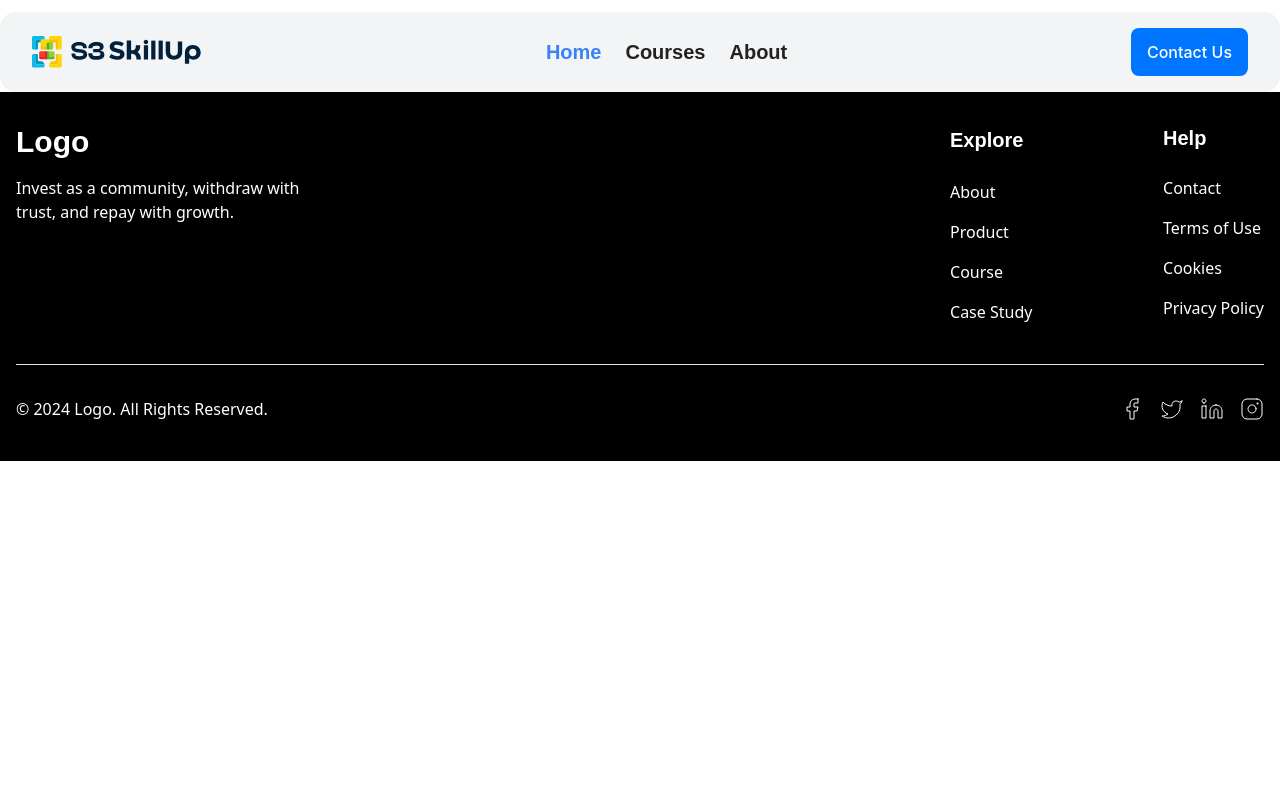
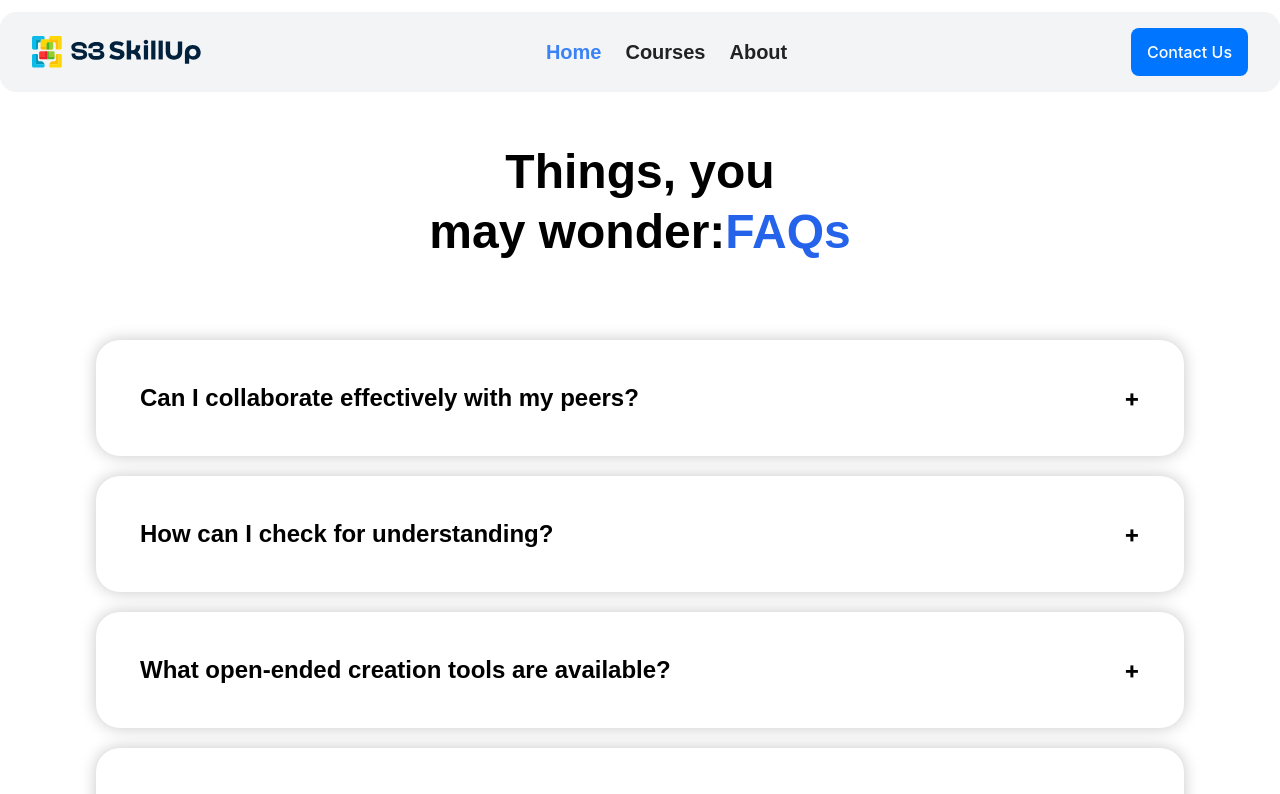
Before and after one commit to priyarajanharshini/skill-up, a React (Create React App) app: page /FAQ in a window 1280 px wide. Shown: the top 794 px of the page. Built offline with nearby package versions, Linux system fonts and the light colour scheme.

Commit message:
founter code

```diff
--- a/src/App.js
+++ b/src/App.js
@@ -1,7 +1,7 @@
 import './App.css';
 import 'tailwindcss/tailwind.css';
 import { BrowserRouter, Routes, Route } from "react-router-dom";
-import Things from './Component/Things';
+import FAQ from './Component/FAQ';
 import Whyus from './Component/whyus';
 import Glimb from './Component/Glimb';
 import GetStarted from './Component/GetStarted';
@@ -9,7 +9,9 @@ import Topbar from './Component/Topbar';
 import Home from './Component/Home';
 import AboutUs from'./Component/AboutUs';
 import StudentSays from './Component/StudentSays';
+
 import Footer from './Component/Footer';
+import Founter from './Component/Founter';
 
 function App() {
   return (
@@ -18,12 +20,13 @@ function App() {
       <BrowserRouter>
 
           <Routes>
-          <Route path="/Things" element={<Things />}></Route>
+          <Route path="/FAQ" element={<FAQ />}></Route>
           <Route path="/Whyus" element={<Whyus/>}></Route>
           <Route path="/Glimb" element={<Glimb />}></Route>
           <Route path="/GetStarted" element={<GetStarted />}></Route>
           <Route path="/Home" element={<Home />}></Route>
           <Route path="/AboutUs" element={<AboutUs/>}></Route>
+          <Route path="/Founter" element={<Founter/>}></Route>
           <Route path="/StudentSays" element={<StudentSays/>}></Route>
           </Routes>
       </BrowserRouter>
--- /dev/null
+++ b/src/Component/FAQ.js
@@ -0,0 +1,70 @@
+import React, { useState } from "react";
+
+function FAQ() {
+  const [expandedIndex, setExpandedIndex] = useState(null);
+
+  const questions = [
+    "Can I collaborate effectively with my peers?",
+    "How can I check for understanding?",
+    "What open-ended creation tools are available?",
+    "How can I check for understanding?",
+    "Is the platform user-friendly?"
+  ];
+
+  const answers = [
+    "Yes, the platform includes various tools to enhance collaboration such as shared workspaces, live chats, and real-time document editing.",
+    "To check for understanding, you can use interactive quizzes, feedback forms, and progress tracking features available on the platform.",
+    "There are multiple open-ended creation tools such as customizable templates, media upload options, and project-based learning modules.",
+    "You can check for understanding through quizzes, assignments, and interactive activities that provide instant feedback.",
+    "Yes, the platform is designed to be intuitive and user-friendly, with easy navigation, help guides, and customer support."
+  ];
+
+  const handleExpand = (index) => {
+    setExpandedIndex(expandedIndex === index ? null : index);
+  };
+
+  return (
+    <div className="Things">
+      <div className="heading">
+        <p className="font-clash text-4xl font-extrabold text-center my-14 text-custom-gray sm:text-3xl md:text-5xl">
+          <span className="pb-2 inline-block mb-1">Things, you</span>
+          <br />
+          <span>may wonder:</span>
+          <span className="text-blue-600/100">
+            FAQ<span>s</span>
+          </span>
+        </p>
+      </div>
+
+      <div className="pt-7 mb-16">
+        {questions.map((question, index) => (
+          <div
+            key={index}
+            className={`group flex flex-col items-center justify-between gap-0 rounded-3xl divide-solid p-8 font-Arial sans-serif text-base shadow-custom-box mx-auto mb-[20px] max-w-[85%] ${
+              expandedIndex === index ? "border  bg-white" : "hover:border-white hover:bg-white"
+            }`}
+          >
+            <div className="flex items-center justify-between w-full">
+              <p className="font-clash text-2xl font-bold leading-7 text-center p-3">
+                {question}
+              </p>
+              <p
+                className="text-2xl font-bold leading-7 text-center p-3 cursor-pointer"
+                onClick={() => handleExpand(index)}
+              >
+                {expandedIndex === index ? "-" : "+"}
+              </p>
+            </div>
+            {expandedIndex === index && (
+              <div className="font-clash text-lg font-semibold leading-7 pl-9 p-3">
+                {answers[index]}
+              </div>
+            )}
+          </div>
+        ))}
+      </div>
+    </div>
+  );
+}
+
+export default FAQ;
--- a/src/Component/Footer.js
+++ b/src/Component/Footer.js
@@ -2,8 +2,10 @@ import React from "react";
 
 function Footer() {
     return (
-        <footer className="bg-black">
-            <div className="mx-auto w-full max-w-screen-xl p-4 py-6 lg:py-8 ">
+        <footer className="bg-black mt-14">
+            <div className="mx-auto  max-w-screen-xl p-14 py-6 lg:py-8 ">
+
+
                 <div className="md:flex md:justify-between">
                     <div className="mb-6 md:mb-0">
                         <h3 className="font-clash self-center text-3xl text-left font-semibold text-white leading-9">Logo</h3>
@@ -30,7 +32,7 @@ function Footer() {
                             </ul>
                         </div>
                         <div>
-                            <h2 className="font-clash mb-6 text-xl font-semibold  text-white">Help</h2>
+                            <h2 className="font-clash mb-6 text-xl font-semibold  text-white leading-8">Help</h2>
                             <ul className="text-white font-sans text-base font-light leading-6">
                                 <li className="mb-4">
                                     <a className="">Contact</a>
@@ -48,7 +50,7 @@ function Footer() {
                         </div>
                     </div>
                 </div>
-                <hr className="my-6 sm:mx-auto lg:my-6 border-custom-border" />
+                <hr className="my-6 sm:mx-auto lg:my-6 border-custom-gray" />
 
                 <div className="flex w-full flex-col items-center justify-center  md:flex-row md:justify-between">
                     <span className="text-white font-sans text-base font-light leading-6">
--- /dev/null
+++ b/src/Component/Founter.js
@@ -0,0 +1,42 @@
+import React from "react";
+import Fount from '../Images/Fount.svg';
+
+function Founter() {
+    return (
+        <div className="container mx-auto p-4">
+            <div className="text-center my-8">
+                <p className="font-clash text-5xl font-semibold text-custom-gray">
+                    <span className="mr-4">Our</span>
+                    <span className="text-blue-600">Founder’s message</span>
+                </p>
+            </div>
+
+            <div className="grid grid-cols-1 md:grid-cols-1  lg:grid-cols-2 items-center gap-4 ">
+                <div className="flex justify-center ">
+                    <img src={Fount} alt="Fount" className="w-full h-full " />
+                </div>
+
+                <div className="bg-custom-gray p-6 rounded-40 border-white flex flex-col justify-center w-full h-full">
+                    <div className="text-2xl font-satisfy mb-8 leading-9">
+                        <p>
+                            Education is a dynamic and never-ending process. In today's fast-changing world, the philosophy and essence of education, its priority as well as perception have taken new dimensions in order to meet the challenges thrown by the growing impact of globalization. In order to achieve success, we just need to set a goal and work for it with our heart and soul.
+                        </p>
+                        <p>
+                            We aim to plan and implement education policies by shaping the minds and hearts of our students, thereby imparting value-aided quality education.
+                        </p>
+                    </div>
+                    <div className="pt-8">
+                        <p className="font-clash font-semibold text-2xl">
+                            Immanuvel Suthakaran
+                        </p>
+                        <p className="font-outfit font-light text-base leading-5 text-slate-400 pt-2">
+                            Founder, S3 Remotica Technologies
+                        </p>
+                    </div>
+                </div>
+            </div>
+        </div>
+    );
+}
+
+export default Founter;
--- a/src/Component/Things.js
+++ /dev/null
@@ -1,47 +0,0 @@
-import React from "react";
-
-
-function Things() {
-  const questions = [
-    "Can I  collaborate effectively with my peers?",
-    "How can I check for understanding?",
-    "What open-ended creation tools are available?",
-    "How can I check for understanding?",
-    "Is the platform user-friendly?"
-  ];
-
-  return (
-    <div className="Things">
-      <div className="heading ">
-
-        <p className="font-clash text-5xl font-extrabold text-center my-8 text-custom-gray">
-          <span className="pb-2 inline-block mb-1">Things, you</span>
-          <br />
-          <span>may wonder:</span>
-          <span className="text-blue-600/100">
-            FAQ<span>s</span>
-          </span>
-        </p>
-
-      </div>
-      <div className="pt-7">
-        {questions.map((question, index) => (
-          <div
-            key={index}
-            className="group flex items-center  justify-between  gap-0 rounded-3xl  divide-solid   hover:border-white p-7  hover:bg-white font-Arial sans-serif text-base shadow-custom-box mx-auto mb-[20px] max-w-[85%] "
-          >
-            <p className="font-clash   text-xl  font-bold  leading-7  text-center p-3" >
-              {question}
-            </p>
-            <p className="text-xl  font-bold  leading-7  text-center p-3">
-              +
-            </p>
-
-          </div>
-        ))}
-      </div>
-    </div>
-  );
-}
-
-export default Things;
--- a/tailwind.config.js
+++ b/tailwind.config.js
@@ -16,13 +16,15 @@
         "card-green": '#F2FFED',
         "gray-color": '#cccccc',
         'custom-black': '#171717',
+
       },
       fontFamily: {
         'clash': ['"Clash Display"', 'sans-serif'],
         'roboto': ['"Roboto"', 'sans-serif'],
         'nunito': ['"Nunito"', 'sans-serif'],
         'clash-display': ['Clash Display', 'sans-serif'],
-          'outfit': ['Outfit', 'sans-serif']
+        'outfit': ['Outfit', 'sans-serif'],
+        'satisfy': ['Satisfy', 'cursive'],
 
       },
       fontSize: {
@@ -45,7 +47,7 @@
       boxShadow: {
         '3xl': '#000000',
         'custom': 'shadow-custom shadow-lg',
-          'custom-': '0px 0px 16px 0px #C7C7C7',
+        'custom-box': '0px 0px 16px 0px #C7C7C7',
       },
       lineHeight: {
         'custom': '67.2px',
@@ -54,11 +56,12 @@
         '16': '16px',
         'x1': '40px',
         'custom': '32px',
+        '40': "40px"
       },
       textColor: {
         "lightgray": "#808080",
-          'black': '#222222'
-
+        'black': '#222222',
+        'sky-blue': '#0075FF',
       },
       backgroundColor: theme => ({
         'blue': {
@@ -66,23 +69,48 @@
           '600': '#0056b3',
         },
         'custom-black': { '500': '#171717' },
+        'custom-gray': '#F7F7F7',
+
       }
       ),
-
+      gap: {
+        "12": "12px",
+        '10': '10px',
+      },
       opacity: {
         '100': '100',
       },
       height: {
         hug: '76px',
+        "178": "178px",
         '562': '562',
-          '134': '134'
+        '134': '134',
+        "600": "600px",
+        '380px': '380px'
       },
       width: {
         hug: '236px',
+        "462": "462px",
+        "478": "478px",
         '1240': '1240',
-          '943': '943'
+        '943': '943',
+        "600": "600px",
+        '520px': '520px',
+        "1198px":"1198px",
       },
 
+      padding: {
+        '60': '60px',
+        '24': '24px',
+      },
+      borderColor: {
+
+        'custom-gray': '#D9D9D966',
+      },
+      inset: {
+        '40px': '40px',
+        '680px': '680px',
+      },
 
       flex: {
         '100': '1 1 100%',
@@ -97,7 +125,6 @@
         flex: ['responsive'],
       },
     },
-
     plugins: [],
 
   },
```
Also changed, not shown: src/Images/Fount.svg (added). Lines whose indentation alone changed are shown as unchanged.
